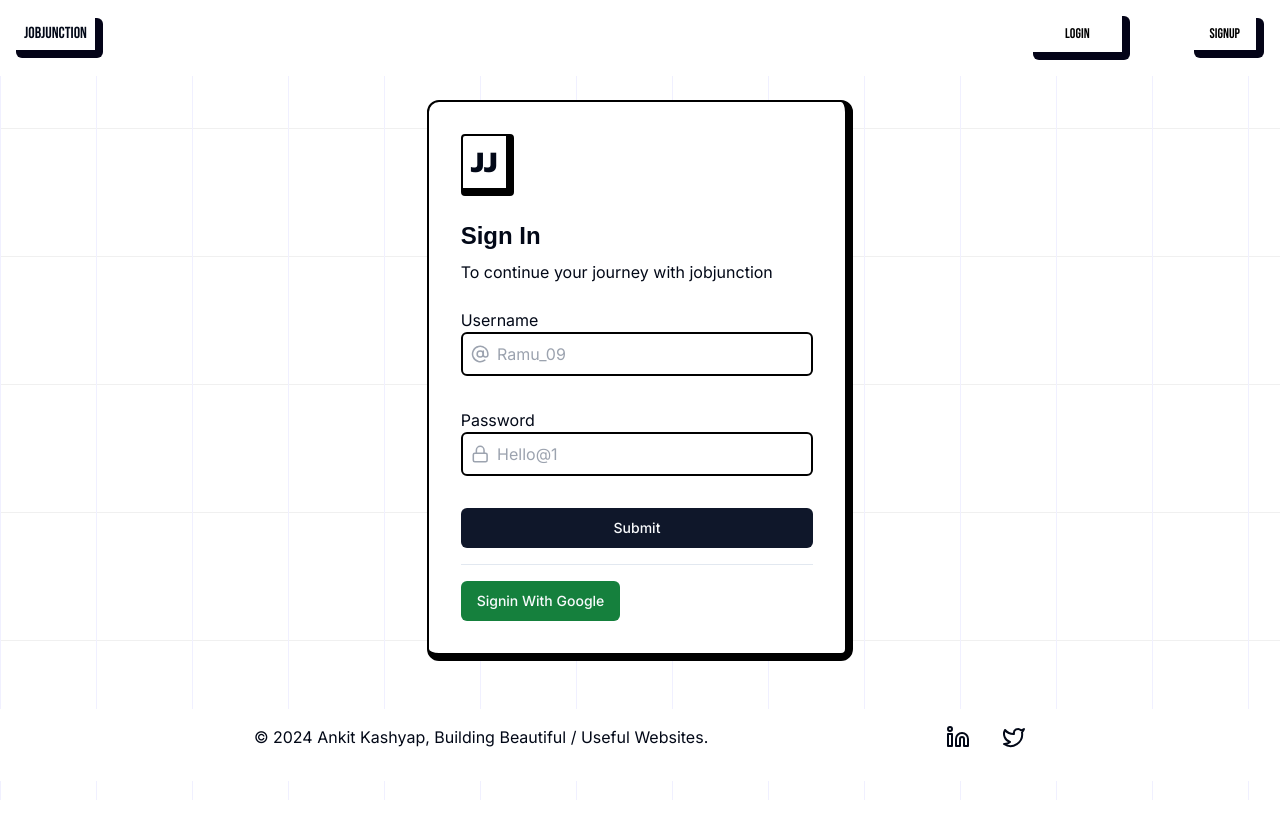
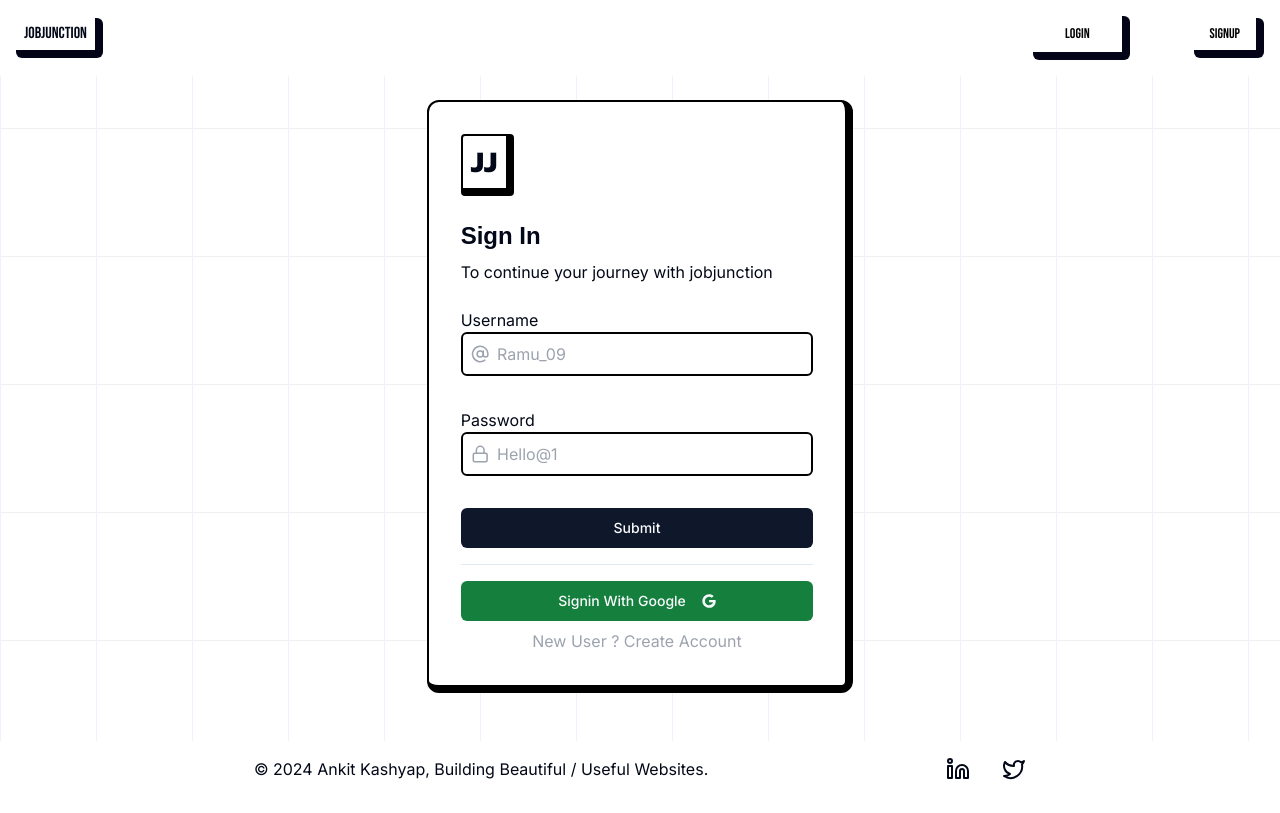
Before and after one commit to nobody127/Jobjunction, a Next.js app: page /signin in a window 1280 px wide. Built offline with nearby package versions, Linux system fonts and the light colour scheme; no server answers; a web font is replaced by a local one.

Commit message:
added redirect callback & updated session user & added the hashing of pssword while signup & comparison of password while credential login

```diff
--- a/app/actions/action.ts
+++ /dev/null
@@ -1,7 +0,0 @@
-"use server";
-
-import { signIn } from "@/auth";
-
-export async function handleSignin() {
-  await signIn();
-}
--- a/app/actions/signup.ts
+++ b/app/actions/signup.ts
@@ -1,9 +1,10 @@
 "use server";
 import prisma from "@/db";
 import { signupSchema, SignupInputType } from "@/schema/auth";
-import { redirect } from "next/navigation";
+import bcrypt from "bcryptjs";
 
 export async function CreateUser(data: SignupInputType) {
+  const saltRounds = 10;
   try {
     const { success } = signupSchema.safeParse(data);
     if (!success) throw new Error("Schema validation Error");
@@ -22,11 +23,13 @@
 
     if (isUserExist) throw new Error("User already exist");
 
+    const hashedPassword = await bcrypt.hash(data.password, saltRounds);
+
     const newUser = await prisma.user.create({
       data: {
         username: data.username,
         email: data.email,
-        password: data.password,
+        password: hashedPassword,
         avatar: data.avatar,
         bio: data.bio,
         instagram_url: data.instagram_url,
--- a/app/api/user/route.ts
+++ b/app/api/user/route.ts
@@ -1,21 +1,12 @@
 import { PrismaClient } from "@prisma/client/edge";
 import { withAccelerate } from "@prisma/extension-accelerate";
 import { NextRequest, NextResponse } from "next/server";
+import { getToken } from "next-auth/jwt";
 
 const prisma = new PrismaClient().$extends(withAccelerate());
 
 export async function GET(req: NextRequest, res: NextResponse) {
-  const user = await prisma.user.findFirst({
-    where: {
-      username: "Ankit",
-    },
-    select: {
-      username: true,
-      profile: true,
-    },
-  });
-
   return NextResponse.json({
-    user: user,
+    message: "hi",
   });
 }
--- a/auth.ts
+++ b/auth.ts
@@ -3,6 +3,8 @@
 import Credentials from "next-auth/providers/credentials";
 import prisma from "./db";
 import { signinSchema } from "./schema/auth";
+import { NextConfig } from "next";
+import bcrypt from "bcryptjs";
 
 export const { handlers, signIn, signOut, auth } = NextAuth({
   providers: [
@@ -21,20 +23,38 @@
 
           if (!success) throw new Error("Schema validation failed");
 
+          // const isUserExist = await prisma.user.findFirst({
+          //   where: {
+          //     username: data.username,
+          //     password: data.password,
+          //   },
+          // });
+
           const isUserExist = await prisma.user.findFirst({
             where: {
               username: data.username,
-              password: data.password,
             },
           });
 
           if (!isUserExist) {
-            throw new Error("Please Give Correct username & password");
+            throw new Error("User not found");
+          }
+
+          const checkPassword = await bcrypt.compare(
+            data.password,
+            isUserExist.password as string
+          );
+
+          console.log(checkPassword);
+
+          if (!checkPassword) {
+            throw new Error("Password is wrong");
           }
 
           return {
             id: isUserExist?.id,
             username: isUserExist?.username,
+            email: isUserExist.email,
           };
         } catch (error) {
           return null;
@@ -63,14 +83,10 @@
                 provider_id: account.providerAccountId,
               },
             });
-
-            console.log("user details", createdUser);
             return true;
           }
-          console.log("already exits", userDetials);
           return true;
         } catch (error) {
-          console.log("error", error);
           return false;
         }
       }
@@ -80,8 +96,27 @@
       }
       return false;
     },
+
+    async redirect({ url, baseUrl }) {
+      return baseUrl;
+    },
+
+    async jwt({ token, user }: any) {
+      if (user) {
+        token.id = user.id;
+        token.username = user.username;
+      }
+      return token;
+    },
+
+    async session({ session, token }: any) {
+      session.user.id = token.id as string;
+      session.user.email = token.email as string;
+      session.user.username = token.username as string;
+      return session;
+    },
   },
   pages: {
     signIn: "/signin",
   },
-});
+}) satisfies NextConfig;
--- a/components/Auth/Signin.tsx
+++ b/components/Auth/Signin.tsx
@@ -7,6 +7,8 @@
 import { Separator } from "../ui/separator";
 import { Button } from "../ui/button";
 import { signIn } from "next-auth/react";
+import Link from "next/link";
+import { FaGoogle } from "react-icons/fa";
 
 export default function SigninForm() {
   const {
@@ -73,11 +75,19 @@
       <Separator className="my-4" />
       <div>
         <Button
-          className="bg-green-700"
-          onClick={() => signIn("google", { redirectTo: "/" })}
+          className="bg-green-700 w-full flex gap-4"
+          onClick={() => signIn("google")}
         >
           <p>Signin With Google </p>
+          <FaGoogle />
         </Button>
+
+        <p className="mt-2 text-center text-gray-400">
+          New User ?
+          <Link href="/signup">
+            <span className="cursor-pointer"> Create Account</span>
+          </Link>
+        </p>
       </div>
     </div>
   );
--- a/components/Auth/Signup.tsx
+++ b/components/Auth/Signup.tsx
@@ -21,6 +21,8 @@
 } from "lucide-react";
 import { Separator } from "../ui/separator";
 import { CreateUser } from "@/app/actions/signup";
+import Link from "next/link";
+import { FaGoogle } from "react-icons/fa";
 
 export default function SignupForm() {
   const [items, setItems] = useState<string[] | undefined>([]);
@@ -330,11 +332,19 @@
       <Separator className="my-4" />
       <div>
         <Button
-          className="bg-green-700"
-          onClick={() => signIn("google", { redirectTo: "/" })}
+          className="bg-green-700 w-full flex gap-4"
+          onClick={() => signIn("google")}
         >
           <p>Signup With Google </p>
+          <FaGoogle />
         </Button>
+
+        <p className="mt-2 text-center text-gray-400">
+          Existing User ?
+          <Link href="/signin">
+            <span className="cursor-pointer"> Login to Account</span>
+          </Link>
+        </p>
       </div>
     </div>
   );
--- a/middleware.ts
+++ b/middleware.ts
@@ -1 +1,5 @@
 export { auth as middleware } from "@/auth";
+
+export const config = {
+  matcher: ["/((?!api|_next/static|_next/image|.*\\.png$).*)"],
+};
--- a/next.config.mjs
+++ b/next.config.mjs
@@ -1,5 +1,9 @@
 /** @type {import('next').NextConfig} */
 const nextConfig = {
+  webpack: (config) => {
+    config.externals = [...config.externals, "bcrypt"];
+    return config;
+  },
   reactStrictMode: false,
 };
 
--- a/package.json
+++ b/package.json
@@ -17,6 +17,8 @@
     "@radix-ui/react-select": "^2.1.1",
     "@radix-ui/react-separator": "^1.1.0",
     "@radix-ui/react-slot": "^1.1.0",
+    "@types/bcryptjs": "^2.4.6",
+    "bcryptjs": "^2.4.3",
     "class-variance-authority": "^0.7.0",
     "clsx": "^2.1.1",
     "framer-motion": "^11.3.2",
@@ -27,6 +29,7 @@
     "react": "^18",
     "react-dom": "^18",
     "react-hook-form": "^7.52.2",
+    "react-icons": "^5.3.0",
     "tailwind-merge": "^2.4.0",
     "tailwindcss-animate": "^1.0.7",
     "zod": "^3.23.8",
```
Also changed, not shown: 1 other file (tests, documents, lock files or other folders).
